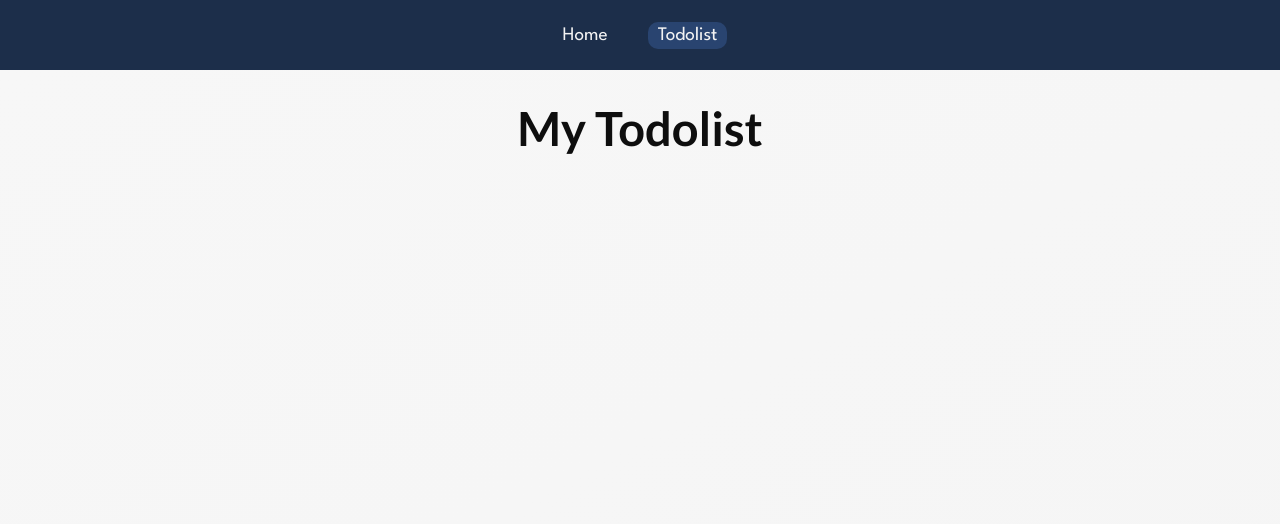
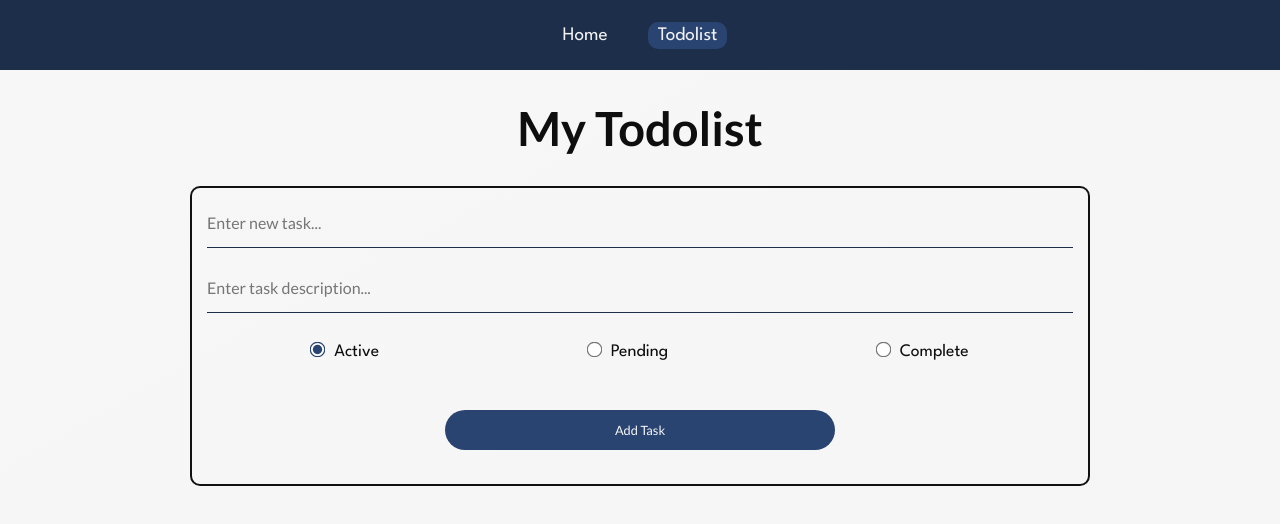
Before and after one commit to CallumB04/react-todolist, a React (Create React App) app: page /todolist in a window 1280 px wide. Both pictures are taken after a click on the button "Add new Task". Shown: the top 524 px of the page. Built offline with nearby package versions, Linux system fonts and the light colour scheme.

Commit message:
feat: add form for adding tasks

```diff
--- a/src/pages/Todolist/components/AddTaskForm.js
+++ b/src/pages/Todolist/components/AddTaskForm.js
@@ -1,7 +1,77 @@
-import React from 'react';
+import React, { useState } from 'react';
 
-function AddTaskForm() {
+function AddTaskForm({ onSubmit }) {
 
+    // Form input values in state
+    const [ titleInput, setTitleInput ] = useState('');
+    const [ descInput, setDescInput ] = useState('');
+    const [ statusInput, setStatusInput ] = useState('active');
+
+    const handleSubmit = (event) => {
+        event.preventDefault(); // stop page refresh
+
+        const newTask = { // constructing new task (id will be added in parent)
+            title: titleInput,
+            description: descInput,
+            status: statusInput
+        }
+
+        onSubmit(newTask); // submit task back to Todolist component
+    }
+
+    return (
+        <form onSubmit={handleSubmit} className="todolist-item" id="add-task-form">
+            <input
+                type="text"
+                value={titleInput}
+                placeholder="Enter new task..."
+                onChange={ (event) => setTitleInput(event.target.value) }
+                required
+            />
+            <input
+                type="text"
+                value={descInput}
+                placeholder="Enter task description..."
+                onChange={ (event) => setDescInput(event.target.value) }
+                required
+            />
+
+            <div id="task-form-radios">
+                <label>
+                    <input
+                        type="radio"
+                        name="status"
+                        value="active"
+                        checked={ statusInput === "active" }
+                        onChange={ (event) => setStatusInput(event.target.value) }
+                    />
+                    Active
+                </label>
+                <label>
+                    <input
+                        type="radio"
+                        name="status"
+                        value="pending"
+                        checked={ statusInput === "pending" }
+                        onChange={ (event) => setStatusInput(event.target.value) }
+                    />
+                    Pending
+                </label>
+                <label>
+                    <input
+                        type="radio"
+                        name="status"
+                        value="complete"
+                        checked={ statusInput === "complete" }
+                        onChange={ (event) => setStatusInput(event.target.value) }
+                    />
+                    Complete
+                </label>
+            </div>
+
+            <button type="submit">Add Task</button>
+        </form>
+    );
 }
 
 export default AddTaskForm;
--- a/src/pages/Todolist/components/Todolist.css
+++ b/src/pages/Todolist/components/Todolist.css
@@ -13,7 +13,7 @@
     border: 2px solid #111;
     border-radius: 10px;
     height: 120px;
-    padding: 10px 0 0 15px;
+    padding: 10px 15px;
     color: var(--text-color);
     background-color: var(--todolist-item-bg-color);
 }
@@ -47,3 +47,50 @@
 .add-task-button-icon {
     font-size: calc(1.3vw + 1.9rem);
 }
+
+#add-task-form {
+    display: flex;
+    flex-direction: column;
+    font-family: var(--text-font);
+    height: 300px;
+}
+
+#add-task-form input[type="text"] {
+    width: 100%;
+    height: 50px;
+    border: none;
+    border-bottom: 1px solid var(--navbar-color);
+    border-radius: 0;
+    background-color: transparent;
+    margin-bottom: 15px;
+    font-family: var(--input-font);
+    font-size: 1rem;
+    position: relative;
+}
+
+#add-task-form #task-form-radios {
+    display: flex;
+    flex-direction: row;
+    justify-content: space-around;
+    font-size: 1.1rem;
+
+    margin-top: 15px;
+}
+
+#add-task-form #task-form-radios input {
+    margin-right: 10px;
+    accent-color: var(--navbar-highlight-color);
+    scale: 1.2;
+}
+
+#add-task-form button[type="submit"] {
+    margin: 50px auto 0 auto;
+    width: 45%;
+    height: 40px;
+    border: none;
+    border-radius: 50px;
+    background-color: var(--navbar-highlight-color);
+    color: #f7f7f7;
+    font-family: var(--input-font);
+    font-size: 0.8rem;
+}
--- a/src/pages/Todolist/components/Todolist.js
+++ b/src/pages/Todolist/components/Todolist.js
@@ -36,6 +36,10 @@ function Todolist() {
         setNextTaskID(nextTaskID + 1);
     };
 
+    const handleFormSubmit = (newTask) => {
+
+    }
+
     return (
         <div id="todolist">
             {tasks.map((task, index) => {
@@ -52,7 +56,7 @@ function Todolist() {
 
             {
                 isAddingTask
-                ? <AddTaskForm />
+                ? <AddTaskForm onSubmit={handleFormSubmit}/>
                 : <AddTaskButton onClick={startAddingTask}/>
             }
         </div>
--- a/src/styles/variables.css
+++ b/src/styles/variables.css
@@ -17,6 +17,7 @@
     --header-font: Lato;
     --text-font: "League Spartan";
     --button-font: "League Spartan";
+    --input-font: Lato;
 
     /* Home Page */
     --home-btn-hover-color: #1c2e4ae7;
```
